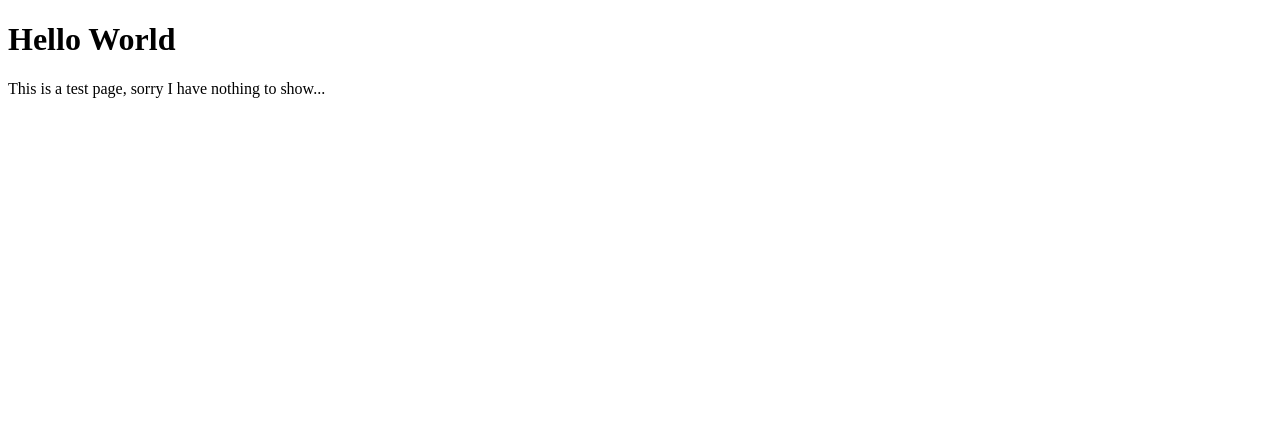
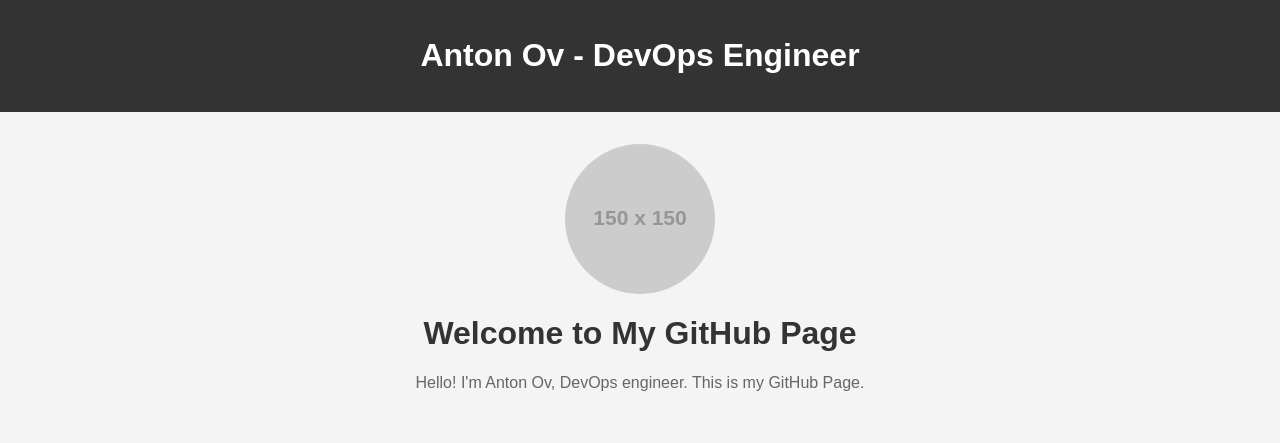
Before and after one commit to anton-ov/anton-ov.github.io, a plain HTML site: page index.html in a window 1280 px wide. Drawn offline with Linux system fonts and the light colour scheme; placeholder pictures from the web are drawn by us.

Commit message:
Update index.html

```diff
--- a/index.html
+++ b/index.html
@@ -3,10 +3,51 @@
 <head>
     <meta charset="UTF-8">
     <meta name="viewport" content="width=device-width, initial-scale=1.0">
-    <title>Document</title>
+    <title>Anton Ov - DevOps Engineer</title>
+    <style>
+        body {
+            font-family: Arial, sans-serif;
+            background-color: #f4f4f4;
+            margin: 0;
+            padding: 0;
+        }
+        header {
+            background-color: #333;
+            color: #fff;
+            padding: 1rem 0;
+            text-align: center;
+        }
+        .container {
+            padding: 2rem;
+        }
+        .profile-pic {
+            display: block;
+            margin: 0 auto;
+            border-radius: 50%;
+            width: 150px;
+            height: 150px;
+        }
+        .content {
+            text-align: center;
+        }
+        .content h1 {
+            color: #333;
+        }
+        .content p {
+            color: #666;
+        }
+    </style>
 </head>
 <body>
-    <h1>Hello World</h1>
-    <p>This is a test page, sorry I have nothing to show...</p>
+    <header>
+        <h1>Anton Ov - DevOps Engineer</h1>
+    </header>
+    <div class="container">
+        <img src="https://via.placeholder.com/150" alt="Profile Picture" class="profile-pic">
+        <div class="content">
+            <h1>Welcome to My GitHub Page</h1>
+            <p>Hello! I'm Anton Ov, DevOps engineer. This is my GitHub Page.</p>
+        </div>
+    </div>
 </body>
 </html>
```
